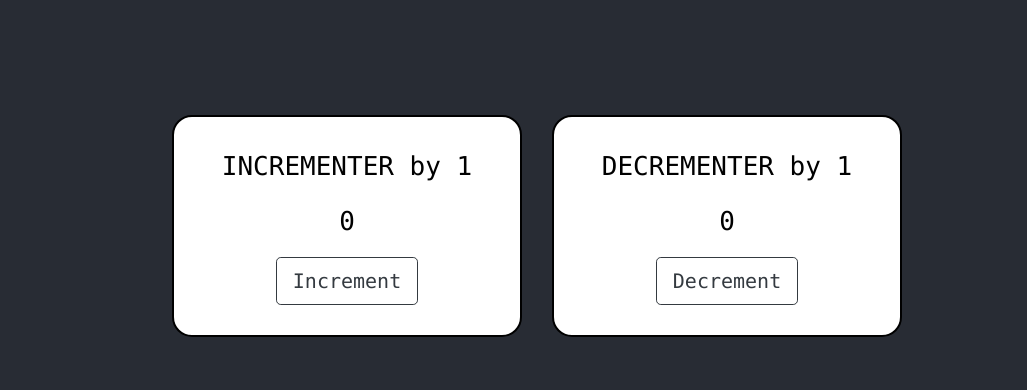
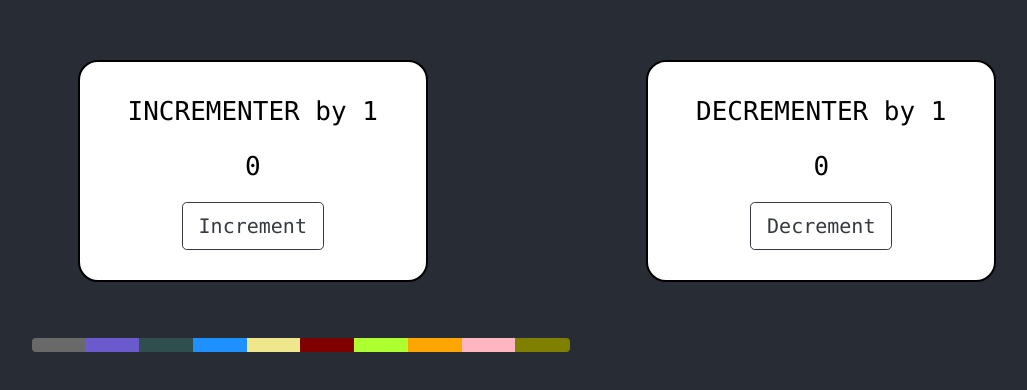
Before and after one commit to JoinCODED/RJSDemo7-Redux-Advanced-Counter, a React (Create React App) app: page / in a window 1280 px wide. Shown: the part 174-564 px from the top of the page, without its empty margins (103-1130 px from the left). Built offline with nearby package versions, Linux system fonts and the light colour scheme.

Commit message:
Add color selector

```diff
--- a/src/App.js
+++ b/src/App.js
@@ -1,6 +1,7 @@
 import React from "react";
 
 import Incrementer from "./Incrementer";
+import ColorSelector from "./ColorSelector";
 
 function App() {
   return (
@@ -8,6 +9,7 @@ function App() {
       <div className="row">
         <Incrementer step={1} />
         <Incrementer step={-1} />
+        <ColorSelector />
       </div>
     </div>
   );
--- /dev/null
+++ b/src/ColorSelector.js
@@ -0,0 +1,17 @@
+import React from "react";
+import colors from "./colors";
+
+function ColorSelector() {
+  const colorButtons = colors.map(color => {
+    const size = 10;
+    return (
+      <div
+        className="btn"
+        style={{ backgroundColor: color, height: size, width: size }}
+      />
+    );
+  });
+  return <div className="col-lg-6 btn-group m-5">{colorButtons}</div>;
+}
+
+export default ColorSelector;
--- /dev/null
+++ b/src/colors.js
@@ -0,0 +1,159 @@
+// CSS Color Names
+// Compiled by @bobspace.
+//
+// A javascript array containing all of the color names listed in the CSS Spec.
+// The full list can be found here: http://www.w3schools.com/cssref/css_colornames.asp
+// Use it as you please, 'cuz you can't, like, own a color, man.
+
+const CSS_COLOR_NAMES = [
+  "AliceBlue",
+  "AntiqueWhite",
+  "Aqua",
+  "Aquamarine",
+  "Azure",
+  "Beige",
+  "Bisque",
+  "Black",
+  "BlanchedAlmond",
+  "Blue",
+  "BlueViolet",
+  "Brown",
+  "BurlyWood",
+  "CadetBlue",
+  "Chartreuse",
+  "Chocolate",
+  "Coral",
+  "CornflowerBlue",
+  "Cornsilk",
+  "Crimson",
+  "Cyan",
+  "DarkBlue",
+  "DarkCyan",
+  "DarkGoldenRod",
+  "DarkGray",
+  "DarkGrey",
+  "DarkGreen",
+  "DarkKhaki",
+  "DarkMagenta",
+  "DarkOliveGreen",
+  "DarkOrange",
+  "DarkOrchid",
+  "DarkRed",
+  "DarkSalmon",
+  "DarkSeaGreen",
+  "DarkSlateBlue",
+  "DarkSlateGray",
+  "DarkSlateGrey",
+  "DarkTurquoise",
+  "DarkViolet",
+  "DeepPink",
+  "DeepSkyBlue",
+  "DimGray",
+  "DimGrey",
+  "DodgerBlue",
+  "FireBrick",
+  "FloralWhite",
+  "ForestGreen",
+  "Fuchsia",
+  "Gainsboro",
+  "GhostWhite",
+  "Gold",
+  "GoldenRod",
+  "Gray",
+  "Grey",
+  "Green",
+  "GreenYellow",
+  "HoneyDew",
+  "HotPink",
+  "IndianRed",
+  "Indigo",
+  "Ivory",
+  "Khaki",
+  "Lavender",
+  "LavenderBlush",
+  "LawnGreen",
+  "LemonChiffon",
+  "LightBlue",
+  "LightCoral",
+  "LightCyan",
+  "LightGoldenRodYellow",
+  "LightGray",
+  "LightGrey",
+  "LightGreen",
+  "LightPink",
+  "LightSalmon",
+  "LightSeaGreen",
+  "LightSkyBlue",
+  "LightSlateGray",
+  "LightSlateGrey",
+  "LightSteelBlue",
+  "LightYellow",
+  "Lime",
+  "LimeGreen",
+  "Linen",
+  "Magenta",
+  "Maroon",
+  "MediumAquaMarine",
+  "MediumBlue",
+  "MediumOrchid",
+  "MediumPurple",
+  "MediumSeaGreen",
+  "MediumSlateBlue",
+  "MediumSpringGreen",
+  "MediumTurquoise",
+  "MediumVioletRed",
+  "MidnightBlue",
+  "MintCream",
+  "MistyRose",
+  "Moccasin",
+  "NavajoWhite",
+  "Navy",
+  "OldLace",
+  "Olive",
+  "OliveDrab",
+  "Orange",
+  "OrangeRed",
+  "Orchid",
+  "PaleGoldenRod",
+  "PaleGreen",
+  "PaleTurquoise",
+  "PaleVioletRed",
+  "PapayaWhip",
+  "PeachPuff",
+  "Peru",
+  "Pink",
+  "Plum",
+  "PowderBlue",
+  "Purple",
+  "RebeccaPurple",
+  "Red",
+  "RosyBrown",
+  "RoyalBlue",
+  "SaddleBrown",
+  "Salmon",
+  "SandyBrown",
+  "SeaGreen",
+  "SeaShell",
+  "Sienna",
+  "Silver",
+  "SkyBlue",
+  "SlateBlue",
+  "SlateGray",
+  "SlateGrey",
+  "Snow",
+  "SpringGreen",
+  "SteelBlue",
+  "Tan",
+  "Teal",
+  "Thistle",
+  "Tomato",
+  "Turquoise",
+  "Violet",
+  "Wheat",
+  "White",
+  "WhiteSmoke",
+  "Yellow",
+  "YellowGreen"
+];
+
+export default CSS_COLOR_NAMES.sort(() => 0.5 - Math.random()).slice(0, 10);
```
